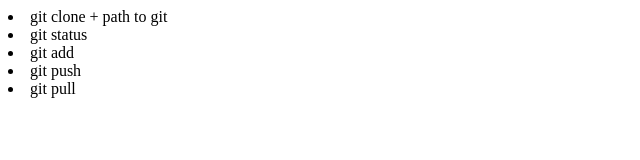
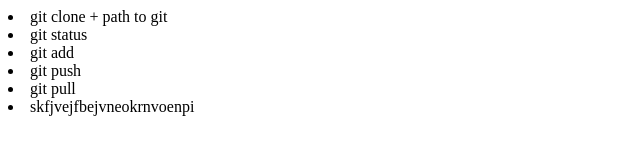
Before and after one commit to artemGdm17/Git_trying, a plain HTML site: page index.html in a window 1280 px wide. Shown: the whole page, without its empty margins (0-640 px from the left). Drawn offline with Linux system fonts and the light colour scheme.

Commit message:
added new file index.html

```diff
--- a/index.html
+++ b/index.html
@@ -11,6 +11,7 @@
 		<li>git add</li>
 		<li>git push</li>
 		<li>git pull</li>
+		<li>skfjvejfbejvneokrnvoenpi</li>
 	</div>
 </body>
 </html>
```
